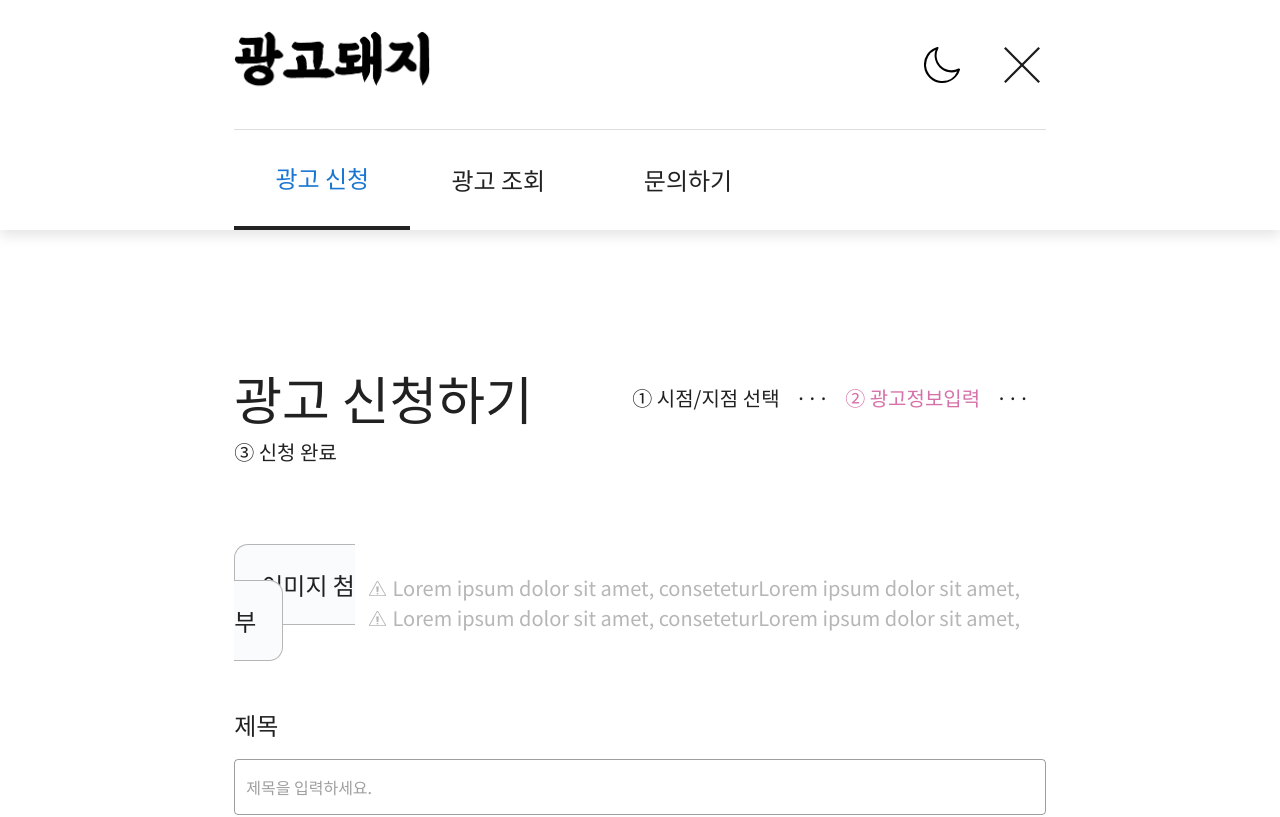
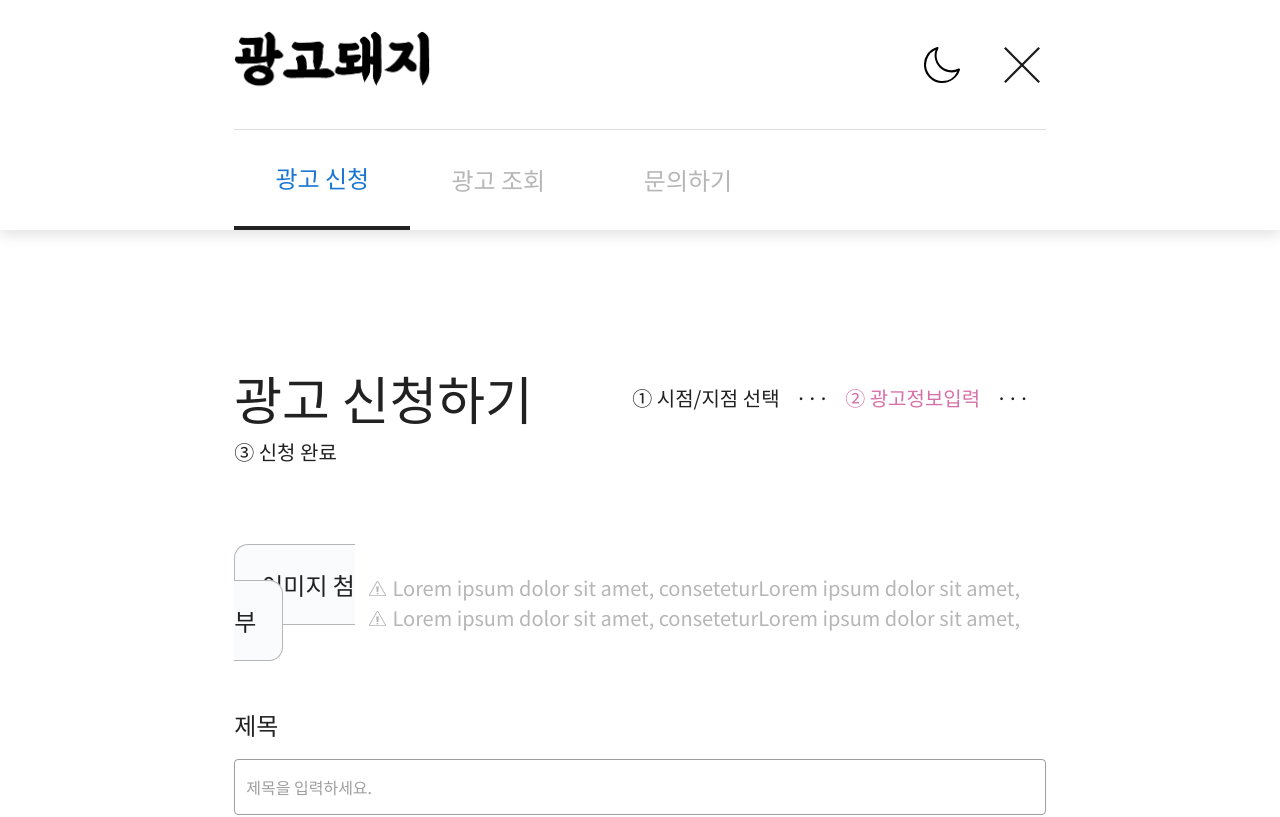
Before and after one commit to 95team/gg-pigs-web, a Nuxt app: page /ownerApply2 in a window 1280 px wide. Shown: the top 817 px of the page. Built offline with nearby package versions, Linux system fonts and the light colour scheme.

Commit message:
#32 modify ownerHeaderLayout(menu color)

```diff
--- a/layouts/ownerHeader.vue
+++ b/layouts/ownerHeader.vue
@@ -24,8 +24,8 @@
             광고 신청
           </button>
         </nuxt-link>
-        <button class="menu">광고 조회</button>
-        <button class="menu">문의하기</button>
+        <button class="menu text-light2">광고 조회</button>
+        <button class="menu text-light2">문의하기</button>
       </v-row>
     </div>
   </v-container>
```
